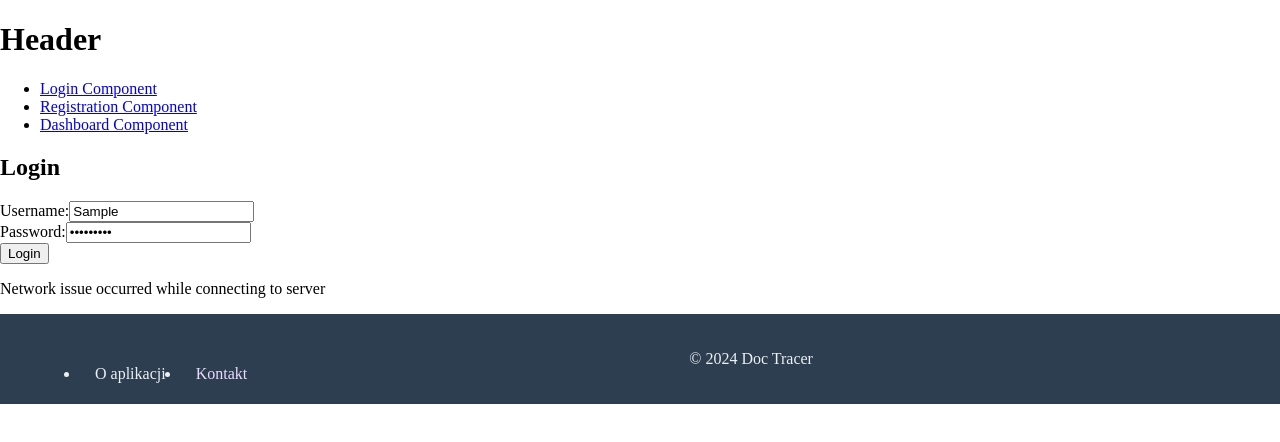
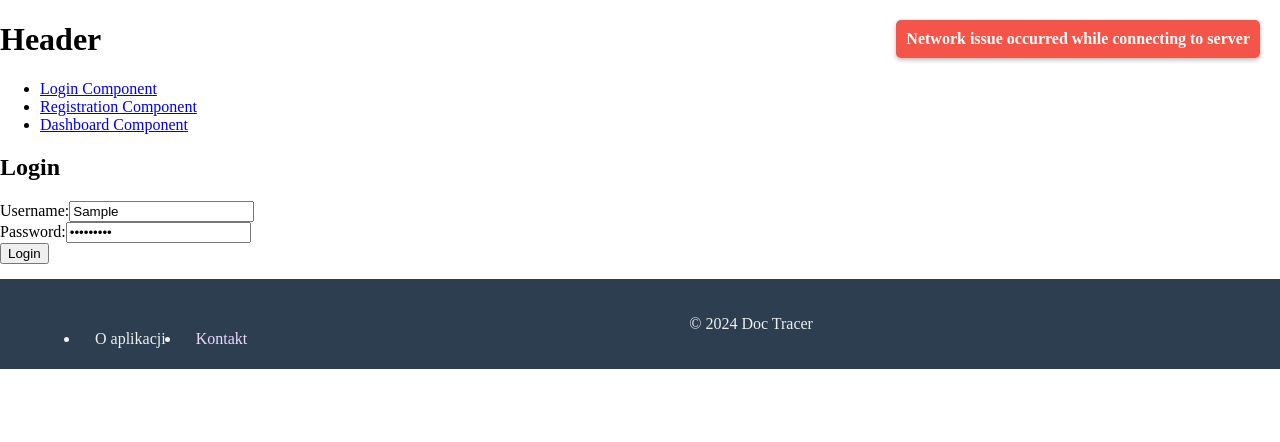
Before and after one commit to Mario-659/doc-tracer-frontend, an Angular app: page /login in a window 1280 px wide. Both pictures are taken after typing "Sample", "Sample123" into the empty fields and a click on the button "Login". Shown: the top 442 px of the page. Built offline with nearby package versions, Linux system fonts and the light colour scheme; no server answers.

Commit message:
add notification component

```diff
--- a/src/app/app.component.html
+++ b/src/app/app.component.html
@@ -15,6 +15,7 @@
 </nav>
 
 <main>
+    <app-notification></app-notification>
     <router-outlet></router-outlet>
 </main>
 
--- a/src/app/app.component.ts
+++ b/src/app/app.component.ts
@@ -2,11 +2,12 @@ import { Component } from '@angular/core'
 import { RouterLink, RouterLinkActive, RouterOutlet } from '@angular/router'
 import { CommonModule } from '@angular/common'
 import { FooterComponent } from './components/footer/footer.component'
+import { NotificationComponent } from "./components/notification/notification.component";
 
 @Component({
     selector: 'app-root',
     standalone: true,
-    imports: [CommonModule, RouterOutlet, RouterLink, RouterLinkActive, FooterComponent],
+    imports: [CommonModule, RouterOutlet, RouterLink, RouterLinkActive, FooterComponent, NotificationComponent],
     templateUrl: './app.component.html',
     styleUrl: './app.component.scss',
 })
--- a/src/app/components/login/login.component.html
+++ b/src/app/components/login/login.component.html
@@ -11,5 +11,4 @@
         </div>
         <button type="submit">Login</button>
     </form>
-    <p *ngIf="errorMessage" class="error">{{ errorMessage }}</p>
 </div>
--- a/src/app/components/login/login.component.ts
+++ b/src/app/components/login/login.component.ts
@@ -4,6 +4,7 @@ import { FormsModule } from '@angular/forms'
 import { NgIf } from '@angular/common'
 import { AuthService } from '../../services/auth.service'
 import { HttpError } from '../../models/http-error'
+import { NotificationService } from "../../services/notification.service";
 
 @Component({
     selector: 'app-login',
@@ -15,27 +16,33 @@ import { HttpError } from '../../models/http-error'
 export class LoginComponent {
     username: string = ''
     password: string = ''
-    errorMessage: string = ''
 
     constructor(
         private router: Router,
-        private authService: AuthService
+        private authService: AuthService,
+        private notificationService: NotificationService
     ) {}
 
     login(): void {
-        this.authService.login({username: this.username, password: this.password}).subscribe({
-            next: () => this.router.navigate(['/dashboard']),
+        this.authService.login({ username: this.username, password: this.password }).subscribe({
+            next: () => {
+                this.notificationService.showNotification({ message: 'Login successful', type: "success" });
+                this.router.navigate(['/dashboard'])
+            },
             error: (e: HttpError) => this.handleError(e),
         })
     }
 
     private handleError(error: HttpError) {
+        let errorMessage: string;
         if (error.type === 'Client-side' || !error.status) {
-            this.errorMessage = 'Network issue occurred while connecting to server'
+            errorMessage = 'Network issue occurred while connecting to server'
         } else if (error.status >= 400 && error.status < 500) {
-            this.errorMessage = error.message
+            errorMessage = error.message
         } else {
-            this.errorMessage = 'A server-side error occurred'
+            errorMessage = 'A server-side error occurred'
         }
+
+        this.notificationService.showNotification({ message: errorMessage, type: "error" });
     }
 }
--- /dev/null
+++ b/src/app/components/notification/notification.component.html
@@ -0,0 +1,3 @@
+<div *ngIf="notification" [ngClass]="notification.type" class="notification">
+    {{ notification.message }}
+</div>
--- /dev/null
+++ b/src/app/components/notification/notification.component.scss
@@ -0,0 +1,29 @@
+.notification {
+    position: fixed;
+    top: 20px;
+    right: 20px;
+    padding: 10px;
+    border-radius: 5px;
+    box-shadow: 0 2px 5px rgba(0, 0, 0, 0.3);
+    z-index: 1000;
+    color: white;
+    font-weight: bold;
+    opacity: 0.9;
+    transition: opacity 0.5s ease-in-out;
+}
+
+.success {
+    background-color: #4caf50; /* Green for success */
+}
+
+.error {
+    background-color: #f44336; /* Red for error */
+}
+
+.warning {
+    background-color: #ff9800; /* Orange for warning */
+}
+
+.info {
+    background-color: #2196f3; /* Blue for info */
+}
--- /dev/null
+++ b/src/app/components/notification/notification.component.ts
@@ -0,0 +1,24 @@
+import { Component, OnInit } from '@angular/core'
+import { NotificationService } from '../../services/notification.service'
+import { Notification } from '../../models/notification'
+import { NgClass, NgIf } from "@angular/common";
+
+@Component({
+    selector: 'app-notification',
+    standalone: true,
+    imports: [
+        NgIf,
+        NgClass
+    ],
+    templateUrl: './notification.component.html',
+    styleUrl: './notification.component.scss',
+})
+export class NotificationComponent implements OnInit {
+    notification: Notification | null = null
+
+    constructor(private notificationService: NotificationService) {}
+
+    ngOnInit() {
+        this.notificationService.notificationSubject.subscribe((notification) => (this.notification = notification))
+    }
+}
--- a/src/app/components/registration/registration.component.html
+++ b/src/app/components/registration/registration.component.html
@@ -23,5 +23,4 @@
         </div>
         <button type="submit">Register</button>
     </form>
-    <p *ngIf="errorMessage" class="error">{{ errorMessage }}</p>
 </div>
--- a/src/app/components/registration/registration.component.ts
+++ b/src/app/components/registration/registration.component.ts
@@ -3,8 +3,9 @@ import { FormsModule } from '@angular/forms'
 import { NgIf } from '@angular/common'
 import { Router } from '@angular/router'
 import { AuthService } from '../../services/auth.service'
-import { HttpErrorResponse } from '@angular/common/http'
-import { RegisterPayload } from "../../models/register-payload";
+import { RegisterPayload } from '../../models/register-payload'
+import { NotificationService } from "../../services/notification.service";
+import { HttpError } from "../../models/http-error";
 
 @Component({
     selector: 'app-registration',
@@ -19,11 +20,11 @@ export class RegistrationComponent {
     email: string = ''
     firstName: string = ''
     lastName: string = ''
-    errorMessage: string = ''
 
     constructor(
         private router: Router,
-        private authService: AuthService
+        private authService: AuthService,
+        private notificationService: NotificationService
     ) {}
 
     register() {
@@ -32,21 +33,29 @@ export class RegistrationComponent {
             password: this.password,
             email: this.email,
             firstName: this.firstName,
-            lastName: this.lastName
+            lastName: this.lastName,
         }
 
         this.authService.register(payload).subscribe({
             next: () => {
-                // TODO handle success (show banner that registration was successful)
-                // this.router.navigate(['/login']);
+                this.notificationService.showNotification({ message: 'Registration successful', type: 'success'});
+                this.router.navigate(['/login']);
             },
-            error: (errorResponse: HttpErrorResponse) => {
-                console.log(errorResponse)
-                console.log(errorResponse.error)
-                console.log(errorResponse.error.message)
-
-                this.errorMessage = errorResponse.error.message
-            },
+            error: (e: HttpError) => this.handleError(e)
         })
     }
+
+    // TODO remove duplication below (with login component)
+    private handleError(error: HttpError) {
+        let errorMessage: string;
+        if (error.type === 'Client-side' || !error.status) {
+            errorMessage = 'Network issue occurred while connecting to server'
+        } else if (error.status >= 400 && error.status < 500) {
+            errorMessage = error.message
+        } else {
+            errorMessage = 'A server-side error occurred'
+        }
+
+        this.notificationService.showNotification({ message: errorMessage, type: "error" });
+    }
 }
--- /dev/null
+++ b/src/app/models/notification.ts
@@ -0,0 +1,4 @@
+export interface Notification {
+    message: string
+    type: 'success' | 'error' | 'warning' | 'info'
+}
--- /dev/null
+++ b/src/app/services/notification.service.ts
@@ -0,0 +1,25 @@
+import { Injectable } from '@angular/core'
+import { BehaviorSubject } from 'rxjs'
+import { Notification } from '../models/notification'
+
+@Injectable({
+    providedIn: 'root',
+})
+export class NotificationService {
+    // TODO make multiple notifications at once
+    notificationSubject = new BehaviorSubject<Notification | null>(null);
+
+    constructor() {}
+
+    showNotification(notification: Notification) {
+        this.notificationSubject.next(notification)
+
+        setTimeout(() => {
+            this.clearMessage()
+        }, 15000)
+    }
+
+    clearMessage() {
+        this.notificationSubject.next(null)
+    }
+}
```
Also changed, not shown: 2 other files (tests, documents, lock files or other folders).
